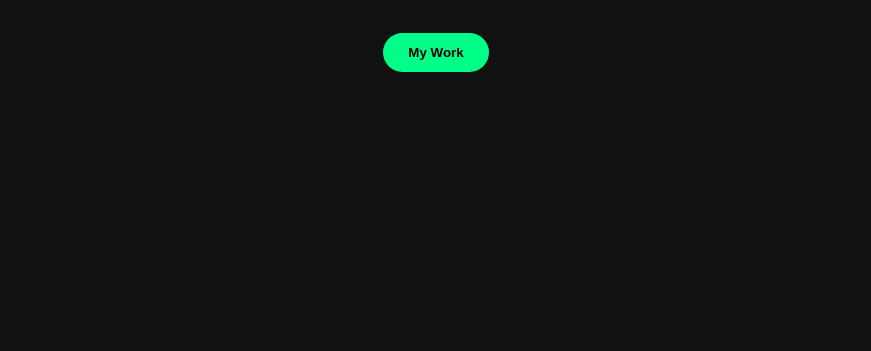
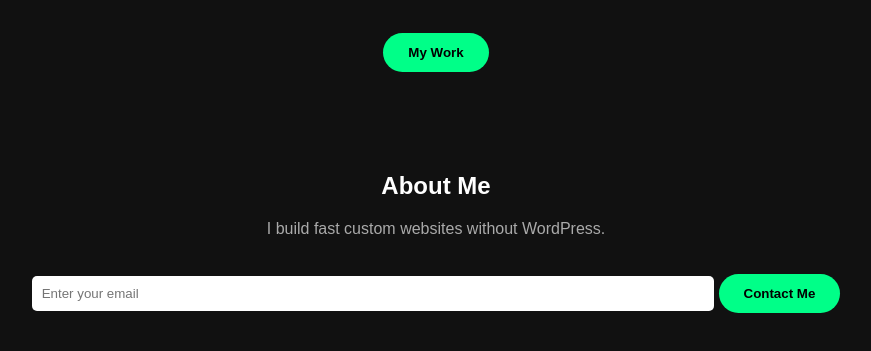
Before and after one commit to anandcreates64-creator/day8-hero, a plain HTML site: page index.html in a window 1280 px wide. Shown: the part 159-510 px from the top of the page, without its empty margins (204-1075 px from the left). Drawn offline with Linux system fonts and the light colour scheme.

Commit message:
Add About Me section with email input
Added an 'About Me' section with a contact input.

```diff
--- a/index.html
+++ b/index.html
@@ -7,6 +7,7 @@ body { font-family: sans-serif; text-align: center; padding: 50px; background: #
 h1 { font-size: 32px; color: #00ff88; }
 p { color: #aaa; }
 button { padding: 12px 25px; background: #00ff88; color: black; border: none; border-radius: 20px; margin-top: 20px; font-weight: bold; }
+  input { padding: 12px 20px; border-radius:5px; }
 </style>
 </head>
 <body>
@@ -14,6 +15,11 @@ button { padding: 12px 25px; background: #00ff88; color: black; border: none; bo
 <h1>Hi, I'm Anand</h1>
 <p>I build simple and fast websites for small businesses</p>
 <button>My Work</button>
-
+  <div style="margin-top:50px; padding:30px; background:#111; border-radius:10px;">
+    <h2>About Me</h2>
+    <p>I build fast custom websites without WordPress.</p>
+    <input type="email" placeholder="Enter your email" style="padding:10px; width:60%; border-radius:5px; border:none; margin-top:10px;">
+    <button>Contact Me</button>
+  </div>
 </body>
   </html>
```
